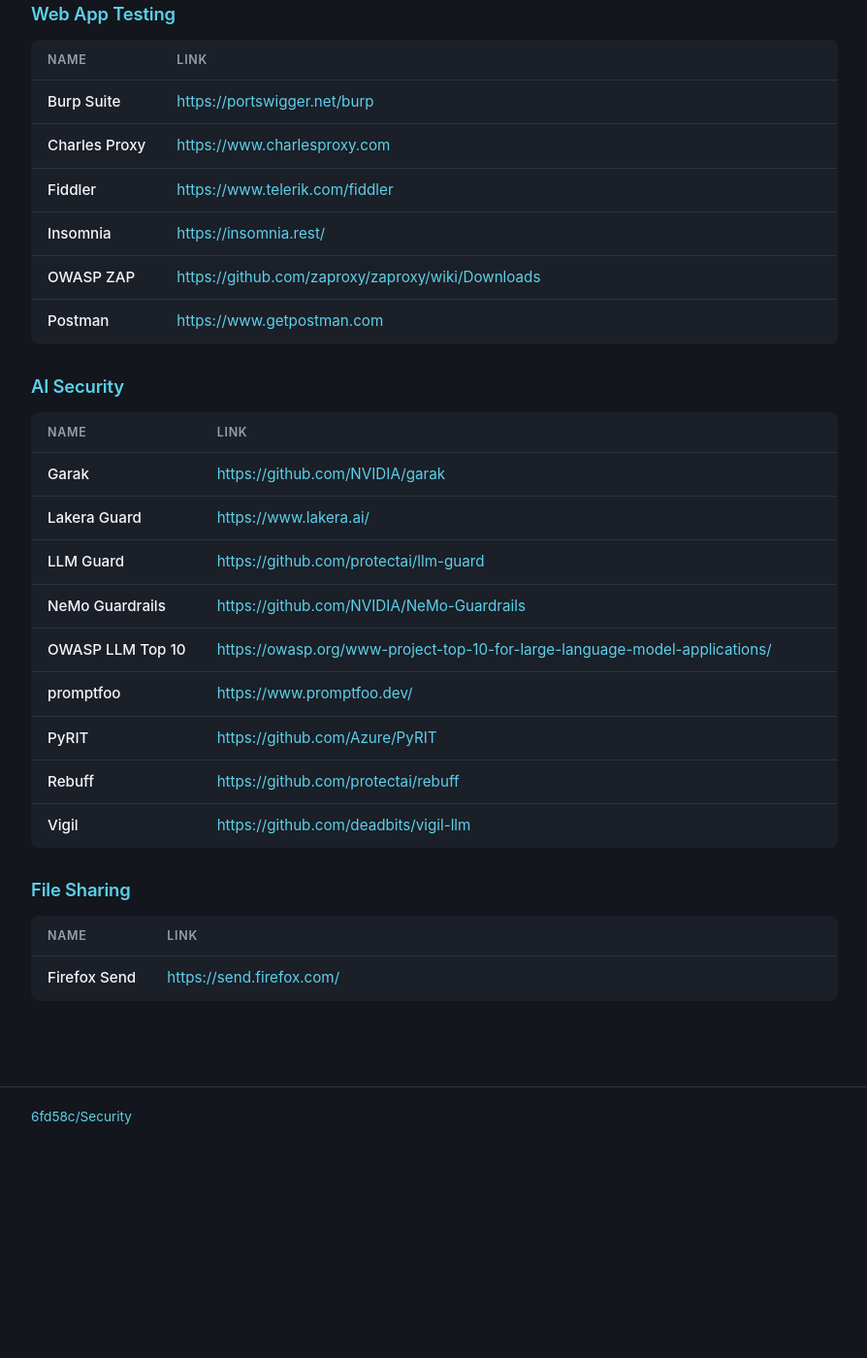
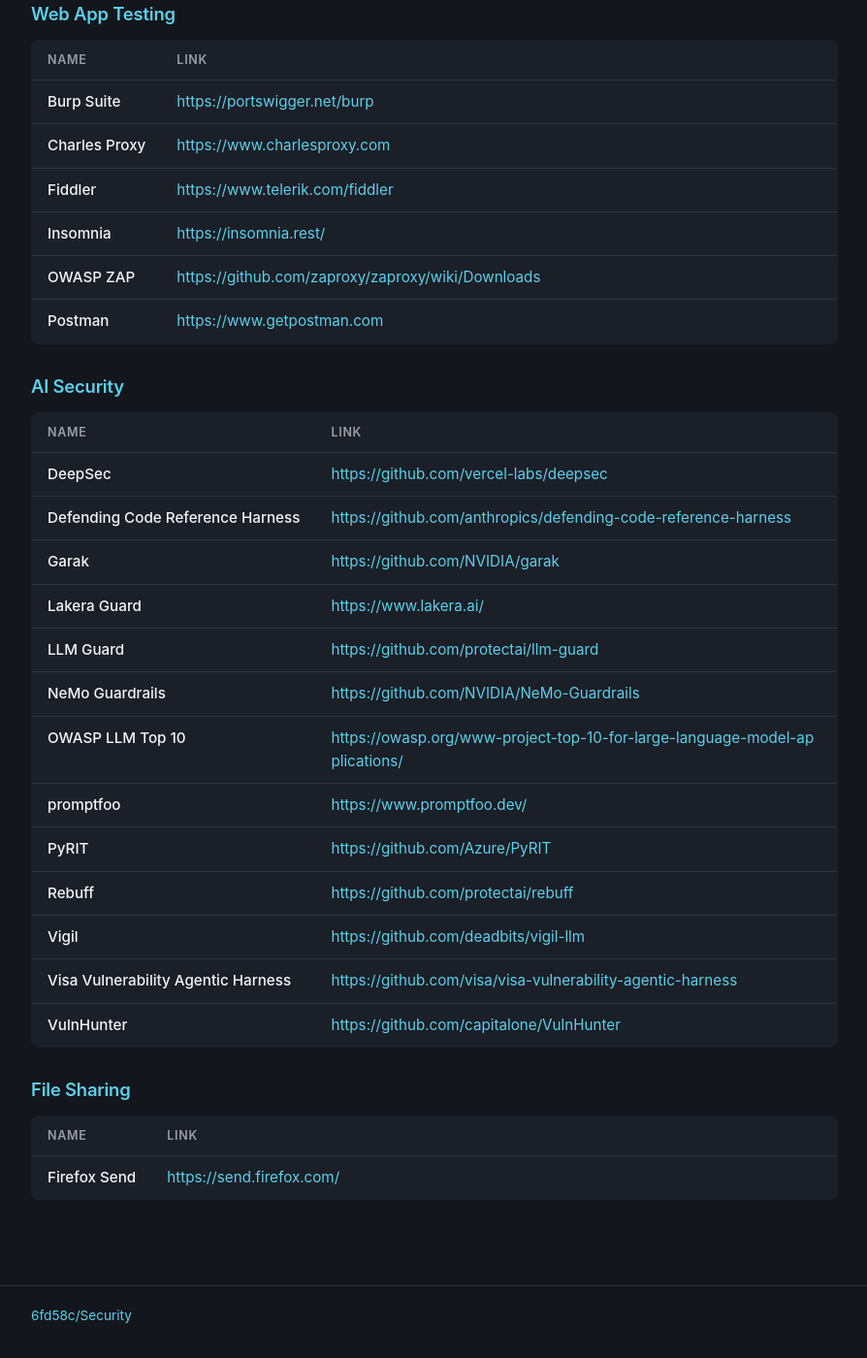
Before and after one commit to 6fd58c/Security, a Jekyll site: the page built from index.html, in a window 1280 px wide and 1400 px high, scrolled down 4072 px. Shown: the whole window at 97% size, without its empty margins (192-1086 px from the left). Built offline with Jekyll 4.4.1, drawn with Linux system fonts in a browser that asks for light colours; the repository's description, which GitHub fills in, is left out; before the commit the page ends 5266 px from its top, so only the background shows below that.

Commit message:
Add 4 more AI Security tools
- VulnHunter                         (capitalone)
- DeepSec                            (vercel-labs)
- Visa Vulnerability Agentic Harness (visa)
- Defending Code Reference Harness   (anthropics)

AI Security now has 13 entries; 75 tools across 12 categories.

```diff
--- a/_data/tools.yml
+++ b/_data/tools.yml
@@ -233,6 +233,18 @@
 - name: OWASP LLM Top 10
   url: https://owasp.org/www-project-top-10-for-large-language-model-applications/
   categories: [AI Security]
+- name: VulnHunter
+  url: https://github.com/capitalone/VulnHunter
+  categories: [AI Security]
+- name: DeepSec
+  url: https://github.com/vercel-labs/deepsec
+  categories: [AI Security]
+- name: Visa Vulnerability Agentic Harness
+  url: https://github.com/visa/visa-vulnerability-agentic-harness
+  categories: [AI Security]
+- name: Defending Code Reference Harness
+  url: https://github.com/anthropics/defending-code-reference-harness
+  categories: [AI Security]
 
 # File Sharing
 - name: Firefox Send
```
